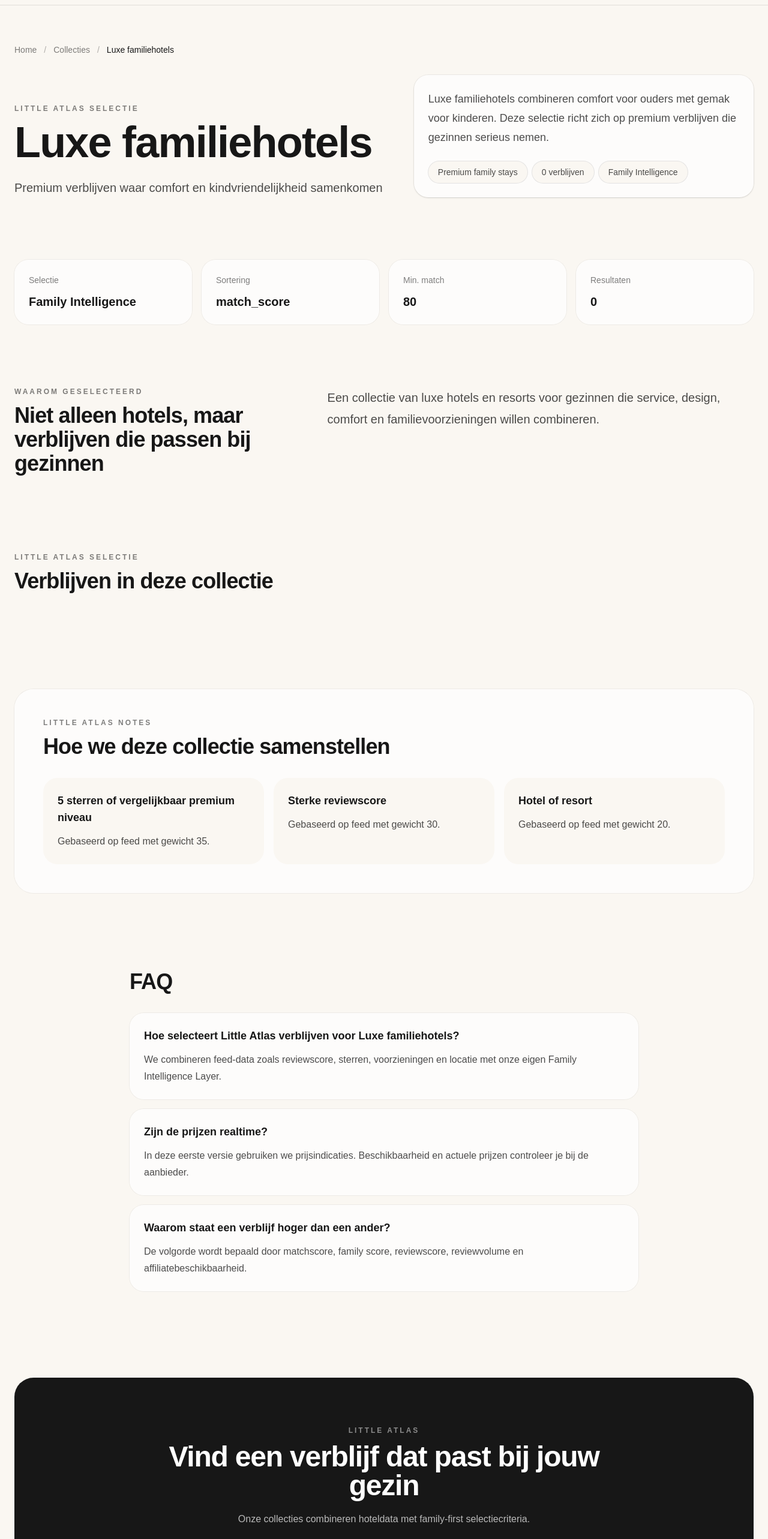
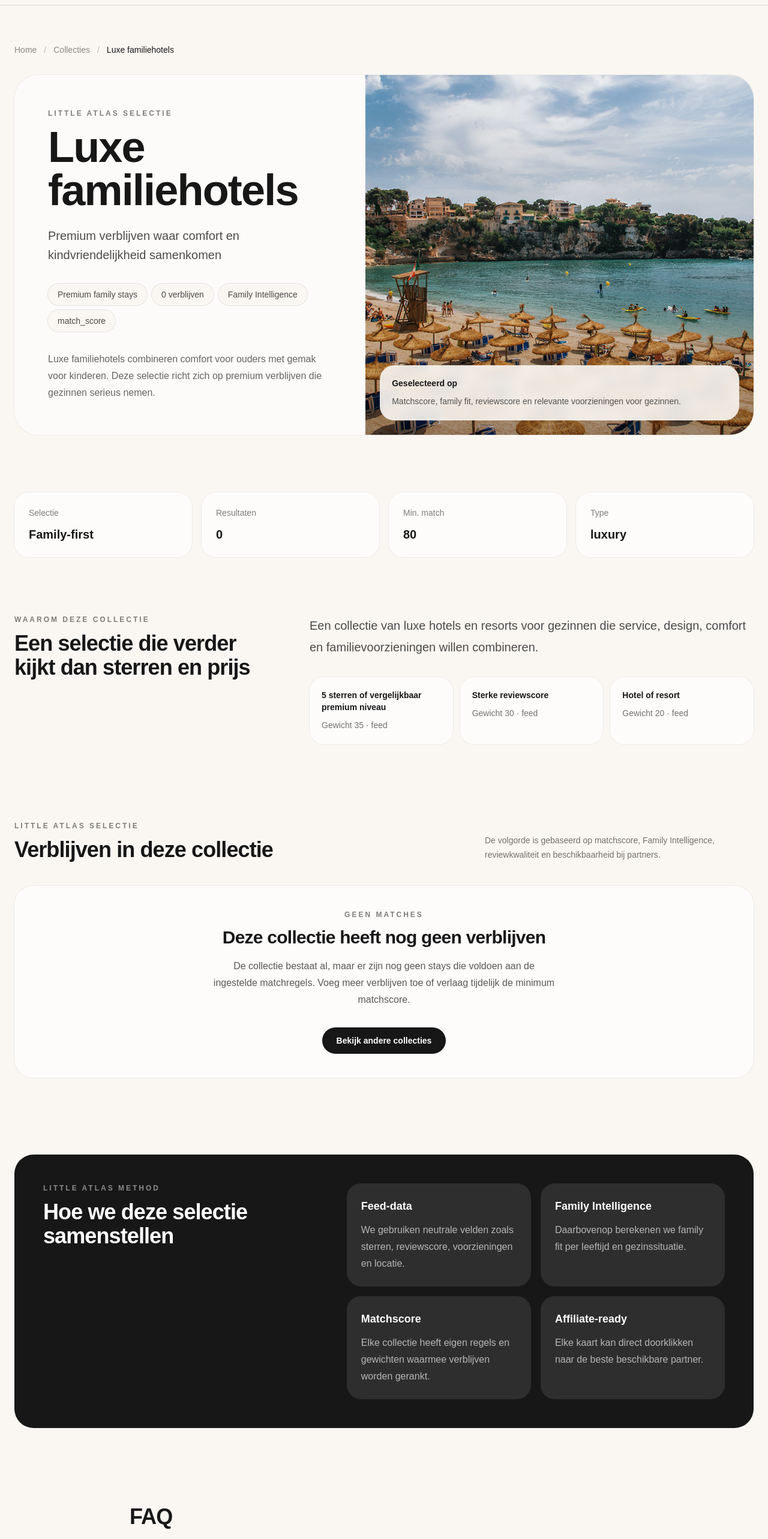
Before and after one commit to marion-byte/little-atlas, a Next.js app: page /collecties/luxe-familiehotels in a window 1280 px wide. Shown: the part 60-2626 px from the top of the page at 60% size. Built offline with nearby package versions, Linux system fonts and the light colour scheme.

Commit message:
Improve collection page and add demo stays roadmap

```diff
--- a/src/app/collecties/[slug]/page.tsx
+++ b/src/app/collecties/[slug]/page.tsx
@@ -54,9 +54,14 @@ export default async function CollectionPage({ params }: PageProps) {
     })
     .filter((item): item is NonNullable<typeof item> => item !== null);
 
+  const heroImage =
+    collection.display.heroImage ??
+    matchedStays[0]?.stay.feed.heroImage ??
+    "/mallorca.jpg";
+
   return (
     <main className="min-h-screen bg-[#faf7f2] text-[#171717]">
-      <header className="border-b border-black/10 bg-[#faf7f2]">
+      <header className="border-b border-black/10 bg-[#faf7f2]/95 backdrop-blur">
         <div className="mx-auto flex max-w-7xl items-center justify-between px-6 py-5">
           <Link href="/" className="text-xl font-semibold tracking-tight">
             Little Atlas
@@ -66,10 +71,16 @@ export default async function CollectionPage({ params }: PageProps) {
             <Link href="/bestemmingen" className="text-black/70">
               Bestemmingen
             </Link>
-            <Link href="/collecties/op-vakantie-met-baby" className="text-black/70">
+            <Link
+              href="/collecties/op-vakantie-met-baby"
+              className="text-black/70"
+            >
               Collecties
             </Link>
-            <Link href="/verblijven/zafiro-palace-mallorca" className="text-black/70">
+            <Link
+              href="/verblijven/zafiro-palace-mallorca"
+              className="text-black/70"
+            >
               Verblijven
             </Link>
           </nav>
@@ -78,18 +89,21 @@ export default async function CollectionPage({ params }: PageProps) {
 
       <section className="mx-auto max-w-7xl px-6 py-10 lg:py-16">
         <div className="mb-8 flex flex-wrap items-center gap-3 text-sm">
-          <Link href="/" className="text-black/50">
+          <Link href="/" className="text-black/45 hover:text-black">
             Home
           </Link>
-          <span className="text-black/30">/</span>
-          <span className="text-black/50">Collecties</span>
-          <span className="text-black/30">/</span>
+          <span className="text-black/25">/</span>
+          <span className="text-black/45">Collecties</span>
+          <span className="text-black/25">/</span>
           <span>{collection.title}</span>
         </div>
 
-        <div className="grid gap-10 lg:grid-cols-[1.05fr_0.95fr] lg:items-end">
-          <div>
-            <Eyebrow>{collection.display.eyebrow ?? "Little Atlas Collectie"}</Eyebrow>
+        <div className="overflow-hidden rounded-[2.5rem] bg-white/60 ring-1 ring-black/5">
+          <div className="grid lg:grid-cols-[0.95fr_1.05fr]">
+            <div className="p-8 md:p-12 lg:p-14">
+              <Eyebrow>
+                {collection.display.eyebrow ?? "Little Atlas Collectie"}
+              </Eyebrow>
 
               <h1 className="max-w-4xl text-5xl font-semibold tracking-tight md:text-7xl">
                 {collection.seo.h1}
@@ -98,87 +112,123 @@ export default async function CollectionPage({ params }: PageProps) {
               <p className="mt-6 max-w-2xl text-xl leading-8 text-black/70">
                 {collection.subtitle}
               </p>
+
+              <div className="mt-8 flex flex-wrap gap-2">
+                {collection.display.badge && (
+                  <Badge>{collection.display.badge}</Badge>
+                )}
+                <Badge>{matchedStays.length} verblijven</Badge>
+                <Badge>Family Intelligence</Badge>
+                <Badge>{collection.rules.sortBy}</Badge>
               </div>
 
-          <div className="rounded-3xl bg-white/70 p-6 shadow-sm ring-1 ring-black/5">
-            <p className="text-lg leading-8 text-black/70">
+              <p className="mt-8 max-w-2xl text-base leading-7 text-black/60">
                 {collection.seo.intro}
               </p>
+            </div>
 
-            <div className="mt-6 flex flex-wrap gap-2">
-              {collection.display.badge && <Badge>{collection.display.badge}</Badge>}
-              <Badge>{matchedStays.length} verblijven</Badge>
-              <Badge>Family Intelligence</Badge>
+            <div className="relative min-h-[420px]">
+              <Image
+                src={heroImage}
+                alt={collection.title}
+                fill
+                priority
+                sizes="(min-width: 1024px) 50vw, 100vw"
+                className="object-cover"
+              />
+              <div className="absolute inset-0 bg-gradient-to-t from-black/35 via-black/5 to-transparent" />
+              <div className="absolute bottom-6 left-6 right-6 rounded-3xl bg-[#faf7f2]/90 p-5 backdrop-blur">
+                <p className="text-sm font-semibold">Geselecteerd op</p>
+                <p className="mt-2 text-sm leading-6 text-black/65">
+                  Matchscore, family fit, reviewscore en relevante
+                  voorzieningen voor gezinnen.
+                </p>
               </div>
             </div>
           </div>
-
-        {collection.display.heroImage && (
-          <div className="relative mt-12 h-[460px] overflow-hidden rounded-[2rem]">
-            <Image
-              src={collection.display.heroImage}
-              alt={collection.title}
-              fill
-              priority
-              sizes="(min-width: 1280px) 1184px, calc(100vw - 48px)"
-              className="object-cover"
-            />
         </div>
-        )}
       </section>
 
-      <section className="mx-auto max-w-7xl px-6 py-10">
+      <section className="mx-auto max-w-7xl px-6 py-8">
         <div className="grid gap-4 md:grid-cols-4">
-          <InfoCard title="Selectie" value="Family Intelligence" />
-          <InfoCard title="Sortering" value={collection.rules.sortBy} />
+          <InfoCard title="Selectie" value="Family-first" />
+          <InfoCard title="Resultaten" value={`${matchedStays.length}`} />
           <InfoCard
             title="Min. match"
             value={`${collection.rules.minimumMatchScore ?? 0}`}
           />
-          <InfoCard title="Resultaten" value={`${matchedStays.length}`} />
+          <InfoCard title="Type" value={collection.intent} />
         </div>
       </section>
 
-      <section className="mx-auto grid max-w-7xl gap-12 px-6 py-16 lg:grid-cols-[0.8fr_1.2fr]">
+      <section className="mx-auto grid max-w-7xl gap-12 px-6 py-16 lg:grid-cols-[0.75fr_1.25fr]">
         <div>
-          <Eyebrow>Waarom geselecteerd</Eyebrow>
+          <Eyebrow>Waarom deze collectie</Eyebrow>
           <h2 className="text-4xl font-semibold tracking-tight">
-            Niet alleen hotels, maar verblijven die passen bij gezinnen
+            Een selectie die verder kijkt dan sterren en prijs
           </h2>
         </div>
 
+        <div>
           <p className="text-xl leading-9 text-black/70">
             {collection.description}
           </p>
+          <div className="mt-8 grid gap-3 sm:grid-cols-3">
+            {collection.rules.rules.slice(0, 3).map((rule) => (
+              <div
+                key={`${rule.field}-${rule.label}`}
+                className="rounded-3xl bg-white/70 p-5 ring-1 ring-black/5"
+              >
+                <p className="text-sm font-semibold">
+                  {rule.label ?? rule.field}
+                </p>
+                <p className="mt-2 text-sm leading-6 text-black/55">
+                  Gewicht {rule.weight ?? 1} · {rule.source}
+                </p>
+              </div>
+            ))}
+          </div>
+        </div>
       </section>
 
       <section className="mx-auto max-w-7xl px-6 py-16">
-        <div className="mb-8">
+        <div className="mb-10 flex flex-col justify-between gap-6 md:flex-row md:items-end">
+          <div>
             <Eyebrow>Little Atlas selectie</Eyebrow>
             <h2 className="text-4xl font-semibold tracking-tight">
               Verblijven in deze collectie
             </h2>
           </div>
 
-        <div className="grid gap-6 md:grid-cols-2">
+          <p className="max-w-md text-sm leading-6 text-black/55">
+            De volgorde is gebaseerd op matchscore, Family Intelligence,
+            reviewkwaliteit en beschikbaarheid bij partners.
+          </p>
+        </div>
+
+        {matchedStays.length > 0 ? (
+          <div className="grid gap-7 md:grid-cols-2">
             {matchedStays.map(({ stay, match }) => (
               <article
                 key={stay.id}
-              className="overflow-hidden rounded-[2rem] bg-white/70 ring-1 ring-black/5"
+                className="group overflow-hidden rounded-[2rem] bg-white/75 shadow-sm ring-1 ring-black/5 transition hover:-translate-y-1 hover:shadow-xl"
               >
-              <div className="relative h-72">
+                <div className="relative h-80">
                   <Image
                     src={stay.feed.heroImage}
                     alt={stay.feed.name}
                     fill
                     sizes="(min-width: 768px) 50vw, 100vw"
-                  className="object-cover"
+                    className="object-cover transition duration-700 group-hover:scale-105"
                   />
+                  <div className="absolute left-5 top-5 flex flex-wrap gap-2">
+                    <BadgeDark>Match {match.matchScore}</BadgeDark>
+                    {stay.feed.stars && <BadgeDark>{stay.feed.stars} sterren</BadgeDark>}
+                  </div>
                 </div>
 
                 <div className="p-7">
                   <div className="mb-4 flex flex-wrap gap-2">
-                  <Badge>Match {match.matchScore}</Badge>
                     {stay.feed.reviewScore && (
                       <Badge>
                         {stay.feed.reviewLabel} {stay.feed.reviewScore}
@@ -215,7 +265,7 @@ export default async function CollectionPage({ params }: PageProps) {
                   <div className="mt-7 flex flex-col gap-3 sm:flex-row">
                     <Link
                       href={`/verblijven/${stay.slug}`}
-                    className="inline-flex flex-1 items-center justify-center rounded-full border border-black/15 px-5 py-3 text-sm font-semibold"
+                      className="inline-flex flex-1 items-center justify-center rounded-full border border-black/15 px-5 py-3 text-sm font-semibold transition hover:bg-black hover:text-white"
                     >
                       Bekijk verblijf
                     </Link>
@@ -224,7 +274,7 @@ export default async function CollectionPage({ params }: PageProps) {
                       href={stay.feed.affiliateUrl}
                       target="_blank"
                       rel="noopener noreferrer"
-                    className="inline-flex flex-1 items-center justify-center rounded-full bg-[#171717] px-5 py-3 text-sm font-semibold text-white"
+                      className="inline-flex flex-1 items-center justify-center rounded-full bg-[#171717] px-5 py-3 text-sm font-semibold text-white transition hover:bg-black"
                     >
                       Bekijk beschikbaarheid
                     </a>
@@ -233,27 +283,55 @@ export default async function CollectionPage({ params }: PageProps) {
               </article>
             ))}
           </div>
+        ) : (
+          <div className="rounded-[2rem] bg-white/70 p-10 text-center ring-1 ring-black/5">
+            <Eyebrow>Geen matches</Eyebrow>
+            <h3 className="text-3xl font-semibold tracking-tight">
+              Deze collectie heeft nog geen verblijven
+            </h3>
+            <p className="mx-auto mt-4 max-w-xl leading-7 text-black/65">
+              De collectie bestaat al, maar er zijn nog geen stays die voldoen
+              aan de ingestelde matchregels. Voeg meer verblijven toe of verlaag
+              tijdelijk de minimum matchscore.
+            </p>
+            <Link
+              href="/collecties/luxe-familiehotels"
+              className="mt-8 inline-flex rounded-full bg-[#171717] px-6 py-3 text-sm font-semibold text-white"
+            >
+              Bekijk andere collecties
+            </Link>
+          </div>
+        )}
       </section>
 
       <section className="mx-auto max-w-7xl px-6 py-16">
-        <div className="rounded-[2rem] bg-white/70 p-8 ring-1 ring-black/5 md:p-12">
-          <Eyebrow>Little Atlas Notes</Eyebrow>
+        <div className="rounded-[2rem] bg-[#171717] p-8 text-white md:p-12">
+          <div className="grid gap-10 lg:grid-cols-[0.85fr_1.15fr]">
+            <div>
+              <Eyebrow light>Little Atlas Method</Eyebrow>
               <h2 className="text-4xl font-semibold tracking-tight">
-            Hoe we deze collectie samenstellen
+                Hoe we deze selectie samenstellen
               </h2>
+            </div>
 
-          <div className="mt-8 grid gap-4 md:grid-cols-3">
-            {collection.rules.rules.slice(0, 3).map((rule) => (
-              <div
-                key={`${rule.field}-${rule.label}`}
-                className="rounded-3xl bg-[#faf7f2] p-6"
-              >
-                <p className="text-lg font-semibold">{rule.label ?? rule.field}</p>
-                <p className="mt-3 leading-7 text-black/70">
-                  Gebaseerd op {rule.source} met gewicht {rule.weight ?? 1}.
-                </p>
+            <div className="grid gap-4 md:grid-cols-2">
+              <MethodCard
+                title="Feed-data"
+                text="We gebruiken neutrale velden zoals sterren, reviewscore, voorzieningen en locatie."
+              />
+              <MethodCard
+                title="Family Intelligence"
+                text="Daarbovenop berekenen we family fit per leeftijd en gezinssituatie."
+              />
+              <MethodCard
+                title="Matchscore"
+                text="Elke collectie heeft eigen regels en gewichten waarmee verblijven worden gerankt."
+              />
+              <MethodCard
+                title="Affiliate-ready"
+                text="Elke kaart kan direct doorklikken naar de beste beschikbare partner."
+              />
             </div>
-            ))}
           </div>
         </div>
       </section>
@@ -278,15 +356,19 @@ export default async function CollectionPage({ params }: PageProps) {
       </section>
 
       <section className="mx-auto max-w-7xl px-6 py-20">
-        <div className="rounded-[2rem] bg-[#171717] px-8 py-12 text-center text-white md:px-16 md:py-20">
-          <Eyebrow light>Little Atlas</Eyebrow>
+        <div className="overflow-hidden rounded-[2.5rem] bg-[#171717] text-white">
+          <div className="grid lg:grid-cols-[1.1fr_0.9fr]">
+            <div className="p-8 md:p-14">
+              <Eyebrow light>Places Families Love</Eyebrow>
 
-          <h2 className="mx-auto max-w-3xl text-4xl font-semibold tracking-tight md:text-5xl">
+              <h2 className="max-w-3xl text-4xl font-semibold tracking-tight md:text-5xl">
                 Vind een verblijf dat past bij jouw gezin
               </h2>
 
-          <p className="mx-auto mt-5 max-w-2xl text-white/70">
-            Onze collecties combineren hoteldata met family-first selectiecriteria.
+              <p className="mt-6 max-w-2xl text-lg leading-8 text-white/70">
+                Little Atlas combineert hoteldata, family-first criteria en
+                premium selectie om gezinnen sneller de juiste plek te laten
+                vinden.
               </p>
 
               <Link
@@ -295,6 +377,18 @@ export default async function CollectionPage({ params }: PageProps) {
               >
                 Bekijk meer collecties
               </Link>
+            </div>
+
+            <div className="relative min-h-[320px]">
+              <Image
+                src={heroImage}
+                alt={collection.title}
+                fill
+                sizes="(min-width: 1024px) 40vw, 100vw"
+                className="object-cover opacity-80"
+              />
+            </div>
+          </div>
         </div>
       </section>
     </main>
@@ -309,11 +403,28 @@ function Badge({ children }: { children: ReactNode }) {
   );
 }
 
+function BadgeDark({ children }: { children: ReactNode }) {
+  return (
+    <span className="rounded-full bg-black/70 px-4 py-2 text-sm text-white backdrop-blur">
+      {children}
+    </span>
+  );
+}
+
 function InfoCard({ title, value }: { title: string; value: string }) {
   return (
     <div className="rounded-3xl bg-white/70 p-6 ring-1 ring-black/5">
       <p className="text-sm text-black/50">{title}</p>
       <p className="mt-3 text-xl font-semibold">{value}</p>
+    </div>
+  );
+}
+
+function MethodCard({ title, text }: { title: string; text: string }) {
+  return (
+    <div className="rounded-3xl bg-white/10 p-6">
+      <h3 className="text-lg font-semibold">{title}</h3>
+      <p className="mt-3 leading-7 text-white/65">{text}</p>
     </div>
   );
 }
```
Also changed, not shown: src/docs/demo-stays-roadmap-v1.md (added). Lines whose indentation alone changed are shown as unchanged.
